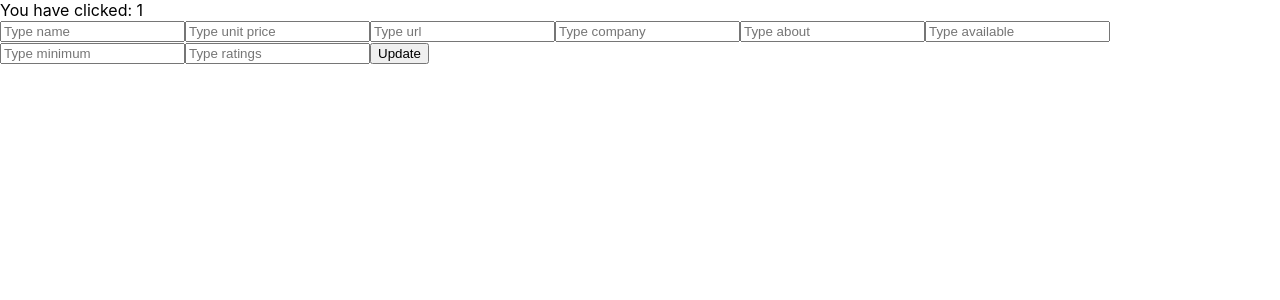
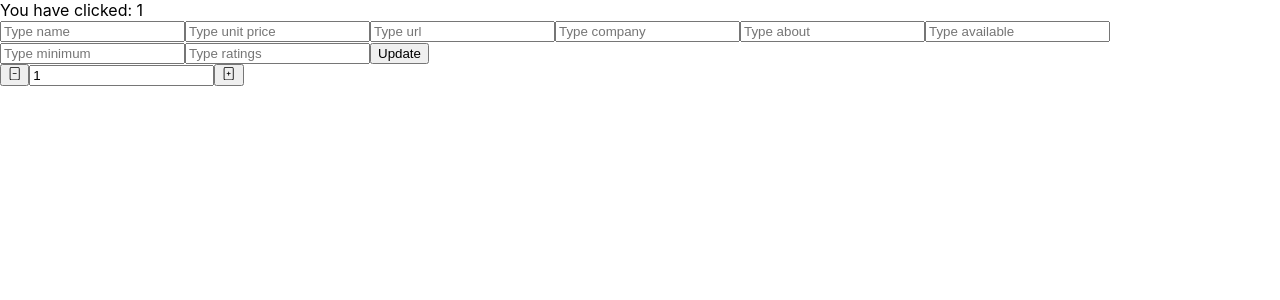
Before and after one commit to Niamul-Hasan/-manufacturer-website-client, a React (Create React App) app: page /update/1 in a window 1280 px wide. Shown: the top 300 px of the page. Built offline with nearby package versions, Linux system fonts and the light colour scheme.

Commit message:
react query is used

```diff
--- a/src/App.js
+++ b/src/App.js
@@ -5,6 +5,7 @@ import Home from "./Pages/HomePage/Home";
 import CustomerReview from "./Pages/HomePage/Review/CustomerReview";
 import Login from "./Pages/Login/Login";
 import Register from "./Pages/Login/Register";
+import MyOrder from "./Pages/MyOrder/MyOrder";
 import HomeUpdate from "./Pages/Update/HomeUpdate";
 
 
@@ -18,6 +19,7 @@ function App() {
         <Route path='/dash' element={<DashBoard />}></Route>
         <Route path='/login' element={<Login />}></Route>
         <Route path='/register' element={<Register />}></Route>
+        <Route path='/myorder/:id' element={<MyOrder />}></Route>
 
         <Route path="/update/:id" element={<HomeUpdate />}></Route>
       </Routes>
--- a/src/Pages/HomePage/Component.js
+++ b/src/Pages/HomePage/Component.js
@@ -25,6 +25,9 @@ const Component = ({ component }) => {
 
                     <div class="card-actions justify-end">
                         <button class="btn btn-primary btn-sm transition ease-in-out delay-100 hover:-translate-y-1 hover:scale-110 hover:bg-teal-600 hover:text-white duration-300"
+                            onClick={() => {
+                                navigate(`/myorder/${_id}`);
+                            }}
                         >Get This</button>
 
                         {/* for update  */}
--- /dev/null
+++ b/src/Pages/MyOrder/MyOrder.js
@@ -0,0 +1,40 @@
+import React from 'react';
+import { useQuery } from 'react-query';
+import { useParams } from 'react-router-dom';
+import Loading from '../SharedPages/Loading';
+
+const MyOrder = () => {
+    const { id } = useParams();
+    //using react-query
+    const { data: tools, isLoading } = useQuery(['tools', id], () => fetch(`http://localhost:4000/tools/${id}`, {
+        method: 'GET',
+        headers: {
+            'Content-Type': 'application/json'
+        }
+    }).then(res => res.json()));
+    if (isLoading) {
+        return <Loading></Loading>
+    }
+    console.log(tools);
+
+    return (
+        <div>
+            <h2 className='text-4xl text-teal-500 text-center'>Your Product ID : <span
+                className='text-purple-500'
+            >{id}</span></h2>
+
+            <div class="hero min-h-screen bg-base-200 w-3/4 mx-auto">
+                <div class="hero-content flex-col lg:flex-row-reverse">
+                    <img src={tools.img} class="max-w-sm rounded-lg shadow-2xl" alt='' />
+                    <div>
+                        <h1 class="text-5xl font-bold">Box Office News!</h1>
+                        <p class="py-6">Provident cupiditate voluptatem et in. Quaerat fugiat ut assumenda excepturi exercitationem quasi. In deleniti eaque aut repudiandae et a id nisi.</p>
+                        <button class="btn btn-primary">Get Started</button>
+                    </div>
+                </div>
+            </div>
+        </div>
+    );
+};
+
+export default MyOrder;
--- a/src/Pages/Update/HomeUpdate.js
+++ b/src/Pages/Update/HomeUpdate.js
@@ -1,8 +1,17 @@
 import React, { useState } from 'react';
 import { useParams } from 'react-router-dom';
+import { BsFileMinus } from 'react-icons/bs'
+import { BsFilePlus } from 'react-icons/bs'
 
 const HomeUpdate = () => {
     const { id } = useParams();
+    const [count, setCount] = useState(1);
+    const handlePlus = () => {
+        if (count < 10) {
+            setCount(count + 1);
+        }
+        return
+    }
 
     const handleUpdate = event => {
         event.preventDefault();
@@ -41,6 +50,18 @@ const HomeUpdate = () => {
                 <input name="ratings" type="number" placeholder="Type ratings" class="input input-bordered w-full max-w-xs" />
                 <input name="" type="submit" value="Update" class="input input-bordered w-full max-w-xs" />
             </form>
+            <button
+                onClick={() => {
+                    if (count > 0) {
+                        setCount(count - 1)
+                    }
+                    return
+                }}
+                class="btn btn-xs text-xl"><BsFileMinus /></button>
+            <input type="number" value={count} id="" className='text-center' />
+            <button
+                onClick={handlePlus}
+                class="btn btn-xs text-xl"><BsFilePlus /></button>
         </div>
     );
 };
```
